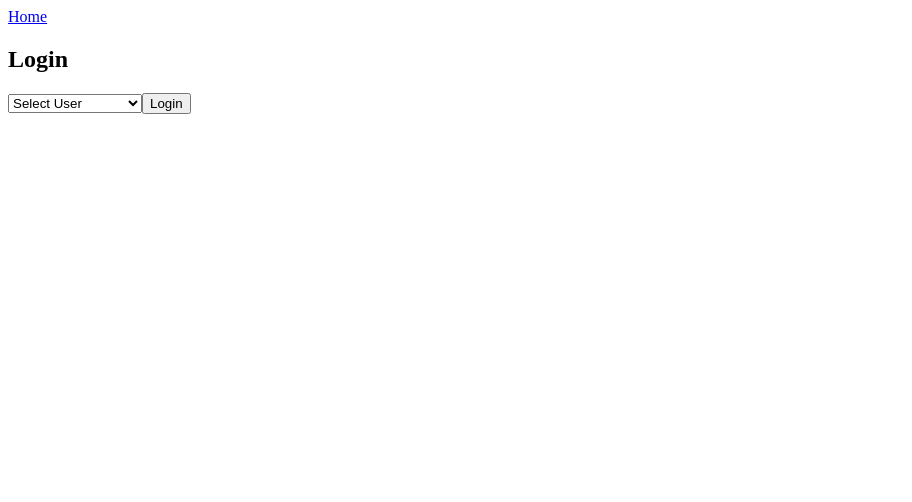
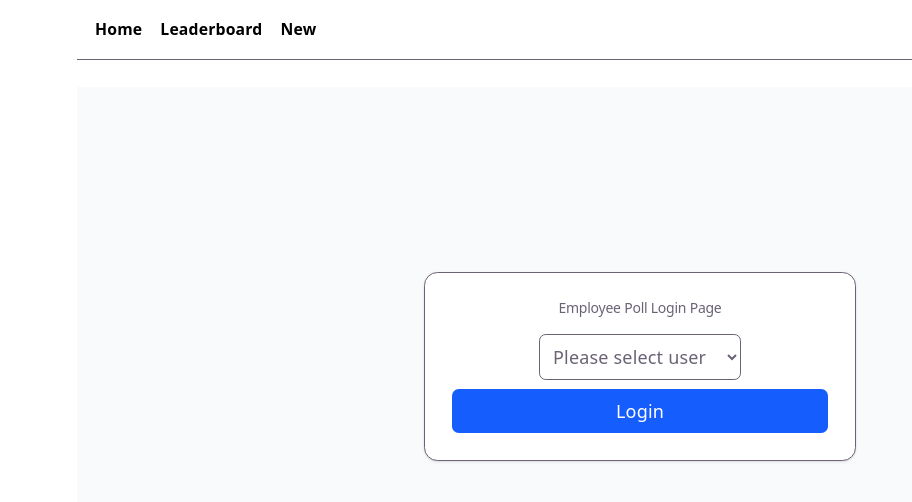
Before and after one commit to josephcdb/redux-employee-poll-project, a React (Vite) app: page /login in a window 1280 px wide. Shown: the top 502 px of the page, without its empty margins (0-912 px from the left). Built offline with nearby package versions, Linux system fonts and the light colour scheme.

Commit message:
Improve css on home, login and poll page

```diff
--- a/index.html
+++ b/index.html
@@ -4,7 +4,7 @@
     <meta charset="UTF-8" />
     <link rel="icon" type="image/svg+xml" href="/favicon.svg" />
     <meta name="viewport" content="width=device-width, initial-scale=1.0" />
-    <title>employee_polls_app</title>
+    <title>Employee Polls Project</title>
   </head>
   <body>
     <div id="root"></div>
--- a/package.json
+++ b/package.json
@@ -11,11 +11,13 @@
   },
   "dependencies": {
     "@reduxjs/toolkit": "^2.11.2",
+    "@tailwindcss/vite": "^4.3.0",
     "prop-types": "^15.8.1",
     "react": "^19.2.6",
     "react-dom": "^19.2.6",
     "react-redux": "^9.2.0",
-    "react-router-dom": "^7.15.0"
+    "react-router-dom": "^7.15.0",
+    "tailwindcss": "^4.3.0"
   },
   "devDependencies": {
     "@babel/core": "^7.29.0",
--- a/src/components/CreatePolls.jsx
+++ b/src/components/CreatePolls.jsx
@@ -1,19 +1,49 @@
 import PropTypes from 'prop-types';
 
-export default function PollCard({ poll }) {
+function PollCard({ poll }) {
   return (
-    <div
-      style={{
-        border: '1px solid #ccc',
-        marginBottom: '1rem',
-        padding: '1rem',
-      }}
-    >
-      <h3>Would you rather...</h3>
+    <div className="p-4 mb-4">
+      <h3 className="text-lg font-bold mb-4">
+        Would You Rather
+      </h3>
 
-      <p>{poll.optionOne.text}</p>
-      <p>OR</p>
-      <p>{poll.optionTwo.text}</p>
+      <div className="grid grid-cols-2 gap-4">
+
+        <div className="border rounded p-4 flex flex-col">
+          <p className="mb-4">
+            {poll.optionOne.text}
+          </p>
+
+          <button className="mt-auto bg-blue-500 text-white px-4 py-2 rounded hover:bg-blue-600">
+            Click
+          </button>
+        </div>
+
+        <div className="border rounded p-4 flex flex-col">
+          <p className="mb-4">
+            {poll.optionTwo.text}
+          </p>
+
+          <button className="mt-auto bg-green-500 text-white px-4 py-2 rounded hover:bg-green-600">
+            Click
+          </button>
+        </div>
+
+      </div>
     </div>
   )
 }
+
+PollCard.propTypes = {
+  poll: PropTypes.shape({
+    optionOne: PropTypes.shape({
+      text: PropTypes.string.isRequired,
+    }).isRequired,
+
+    optionTwo: PropTypes.shape({
+      text: PropTypes.string.isRequired,
+    }).isRequired,
+  }).isRequired,
+}
+
+export default PollCard;
--- a/src/components/Home.jsx
+++ b/src/components/Home.jsx
@@ -36,7 +36,7 @@ export default function Home() {
 
   return (
     <div>
-      <h1>Home</h1>
+      <h1>Polls Dashboard Page</h1>
 
       <div>
         <button onClick={() => setShowAnswered(false)}>
--- a/src/components/Login.jsx
+++ b/src/components/Login.jsx
@@ -24,15 +24,17 @@ export default function Login() {
   }
 
   return (
-    <div>
-      <h2>Login</h2>
+    <div className="min-h-[70vh] flex items-center justify-center bg-gray-50 px-4">
+      <div className="w-full max-w-sm bg-white border rounded-xl shadow-sm p-6 space-y-4">
+        <h2 className="text-xl font-semibold text-center">Employee Poll Login Page</h2>
 
       <form onSubmit={handleSubmit}>
         <select
           value={selectedUser}
           onChange={(e) => setSelectedUser(e.target.value)}
+          className="border rounded-md p-2 m-2"
         >
-          <option value="">Select User</option>
+          <option value="">Please select user</option>
 
           {Object.values(users).map((user) => (
             <option key={user.id} value={user.id}>
@@ -41,8 +43,11 @@ export default function Login() {
           ))}
         </select>
 
-        <button type="submit">Login</button>
+        <button type="submit" className="w-full bg-blue-600 text-white py-2 rounded-md hover:bg-blue-700">
+          Login
+        </button>
       </form>
+      </div>
     </div>
   )
 }
--- a/src/components/Navigation.jsx
+++ b/src/components/Navigation.jsx
@@ -17,18 +17,21 @@ export default function Navigation() {
   }
 
   return (
-    <nav>
-      <Link to="/">Home</Link>
-
+    <header className="flex items-center p-4 border-b mb-6">
+      <nav className="flex items-center w-full gap-4">
+        <Link to="/" className="text-black font-bold text-xs sm:text-sm">Home</Link>
+        <Link to="/" className="text-black font-bold text-xs sm:text-sm">Leaderboard</Link>
+        <Link to="/polls" className="text-black font-bold text-xs sm:text-sm">New</Link>
           {user && (
-        <>
-          <span>Logged in as: {user.name}</span>
+            <div className="ml-auto flex items-center gap-4">
+              <span>Welcome {user.name}</span>
 
               <button onClick={handleLogout}>
                 Logout
               </button>
-        </>
+            </div>
           )}
       </nav>
+    </header>
   )
 }
--- a/src/index.css
+++ b/src/index.css
@@ -1,3 +1,5 @@
+@import "tailwindcss";
+
 :root {
   --text: #6b6375;
   --text-h: #08060d;
@@ -30,26 +32,6 @@
   }
 }
 
-@media (prefers-color-scheme: dark) {
-  :root {
-    --text: #9ca3af;
-    --text-h: #f3f4f6;
-    --bg: #16171d;
-    --border: #2e303a;
-    --code-bg: #1f2028;
-    --accent: #c084fc;
-    --accent-bg: rgba(192, 132, 252, 0.15);
-    --accent-border: rgba(192, 132, 252, 0.5);
-    --social-bg: rgba(47, 48, 58, 0.5);
-    --shadow:
-      rgba(0, 0, 0, 0.4) 0 10px 15px -3px, rgba(0, 0, 0, 0.25) 0 4px 6px -2px;
-  }
-
-  #social .button-icon {
-    filter: invert(1) brightness(2);
-  }
-}
-
 body {
   margin: 0;
 }
@@ -59,7 +41,6 @@ body {
   max-width: 100%;
   margin: 0 auto;
   text-align: center;
-  border-inline: 1px solid var(--border);
   min-height: 100svh;
   display: flex;
   flex-direction: column;
@@ -70,11 +51,10 @@ h1,
 h2 {
   font-family: var(--heading);
   font-weight: 500;
-  color: var(--text-h);
 }
 
 h1 {
-  font-size: 56px;
+  font-size: 36px;
   letter-spacing: -1.68px;
   margin: 32px 0;
   @media (max-width: 1024px) {
@@ -82,8 +62,9 @@ h1 {
     margin: 20px 0;
   }
 }
+
 h2 {
-  font-size: 24px;
+  font-size: 14px;
   line-height: 118%;
   letter-spacing: -0.24px;
   margin: 0 0 8px;
@@ -91,21 +72,7 @@ h2 {
     font-size: 20px;
   }
 }
+
 p {
   margin: 0;
 }
-
-code,
-.counter {
-  font-family: var(--mono);
-  display: inline-flex;
-  border-radius: 4px;
-  color: var(--text-h);
-}
-
-code {
-  font-size: 15px;
-  line-height: 135%;
-  padding: 4px 8px;
-  background: var(--code-bg);
-}
--- a/src/main.jsx
+++ b/src/main.jsx
@@ -3,7 +3,7 @@ import { Provider } from 'react-redux';
 import { BrowserRouter } from 'react-router-dom';
 import App from './App';
 import { store } from './store';
-// import './index.css';
+import './index.css';
 
 ReactDOM.createRoot(document.getElementById('root')).render(
   <Provider store={store}>
--- a/vite.config.js
+++ b/vite.config.js
@@ -1,11 +1,13 @@
 import { defineConfig } from 'vite'
 import react, { reactCompilerPreset } from '@vitejs/plugin-react'
 import babel from '@rolldown/plugin-babel'
+import tailwindcss from '@tailwindcss/vite'
 
 // https://vite.dev/config/
 export default defineConfig({
   plugins: [
     react(),
-    babel({ presets: [reactCompilerPreset()] })
+    babel({ presets: [reactCompilerPreset()] }),
+    tailwindcss()
   ],
 })
```
Also changed, not shown: 1 other file (tests, documents, lock files or other folders). Lines whose indentation alone changed are shown as unchanged.
